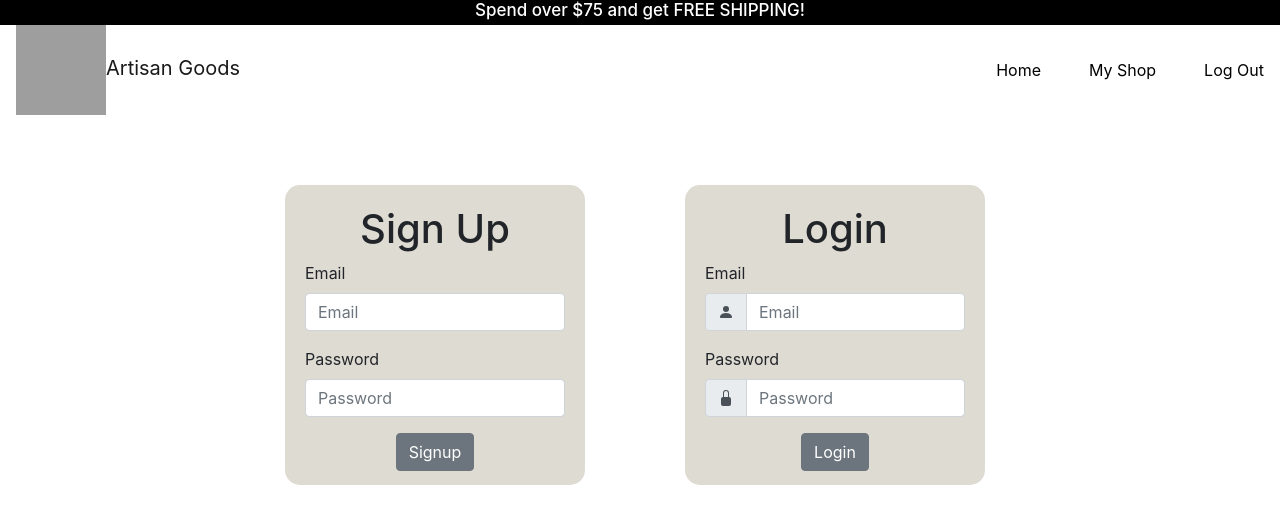
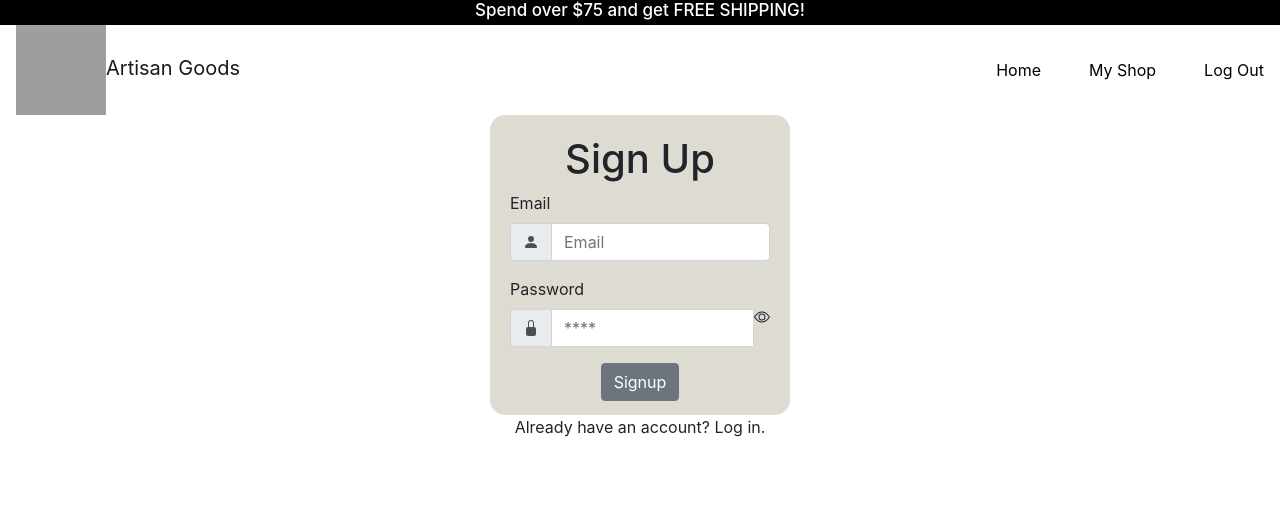
Before and after one commit to Perlerinette/artisan-goods-client, a React (Create React App) app: page /logOut in a window 1280 px wide. Shown: the top 524 px of the page. Built offline with nearby package versions, Linux system fonts and the light colour scheme; grey boxes are pictures that could not be loaded.

Commit message:
toggle form, close button modal working

```diff
--- a/src/App.css
+++ b/src/App.css
@@ -235,18 +235,18 @@
   height: 300px;
   width: 300px;
   background-color: #dedbd2;
-  position: relative;
-  top: 70px;
-  left: 200px;
+  /* position: relative; */
+  /* top: 70px;
+  left: 200px; */
 }
 
 .login {
   height: 300px;
   width: 300px;
   background-color: #dedbd2;
-  position: relative;
-  top: 70px;
-  left: 30px;
+  /* position: relative; */
+  /* top: 70px;
+  left: 30px; */
 }
 
 .auth-container {
--- a/src/auth/Auth.jsx
+++ b/src/auth/Auth.jsx
@@ -1,18 +1,29 @@
-import React from 'react';
-import {Container, Row, Col} from 'reactstrap';
+import React, {useState} from 'react';
+import {Container, Row, Col, Label} from 'reactstrap';
 import Signup from './Signup';
 import Login from './Login';
 
 const Auth = (props) => {
+
+    const [displayLogin, setDisplayLogin] = useState(false);
+    const toggle = () => setDisplayLogin(!displayLogin);
+
     return(
-        <Container className = "auth-container" >
-            <Row>
-                <Col md="6">
+        <Container className = "auth-container align-middle"  >
+            {/* <Row >
+                <Col md="6" >
                     <Signup updateToken={props.updateToken} setUserEmail={props.setUserEmail}/>
                 </Col>
                 <Col md="6" className="login-Col">
                     <Login updateToken={props.updateToken} setUserEmail={props.setUserEmail}/>
                 </Col>
+            </Row> */}
+            <Row className='justify-content-md-center'>
+                {displayLogin ? <Login updateToken={props.updateToken} setUserEmail={props.setUserEmail}/> :
+                        <Signup updateToken={props.updateToken} setUserEmail={props.setUserEmail}/> }
+            </Row>
+            <Row className='justify-content-md-center'>
+                {displayLogin ? <a style={{cursor:'pointer'}} onClick={toggle}>New here? Register.</a>: <a style={{cursor:'pointer'}} onClick={toggle}>Already have an account? Log in.</a>}
             </Row>
         </Container>
     )
--- a/src/auth/Login.jsx
+++ b/src/auth/Login.jsx
@@ -1,6 +1,6 @@
 import React, { useState } from 'react';
 import {Form, FormGroup, Label, Input, Button, InputGroup, InputGroupAddon, InputGroupText} from 'reactstrap';
-import { LockFill, PersonFill } from 'react-bootstrap-icons';
+import { LockFill, PersonFill, Eye, Eyeslash } from 'react-bootstrap-icons';
 import {useHistory} from 'react-router-dom';
 
 const Login = (props) => {
@@ -8,6 +8,8 @@ const Login = (props) => {
     const [email, setEmail] = useState ('');
     const [password, setPassword] = useState('');
     const history = useHistory();
+
+
 
     const handleSubmit = (event) => {
         event.preventDefault();
@@ -34,6 +36,7 @@ const Login = (props) => {
 
           }
 
+
     return(
 
         <div className="login" style={{borderRadius: "15px", padding: "20px"}} >
@@ -54,12 +57,12 @@ const Login = (props) => {
                     <InputGroupAddon addonType="prepend">
                         <InputGroupText><LockFill /></InputGroupText>
                     </InputGroupAddon>
-                  <Input onChange={(e)=>setPassword(e.target.value)} type="password" minLength={'4'} name="password" placeholder="Password" value={password} required/>
+                    <Input onChange={(e)=>setPassword(e.target.value)} type="password" minLength={'4'} name="password" placeholder="****" value={password} required />
                   </InputGroup>
               </FormGroup>
 
               <div className="align-middle text-center">
-              <Button  type="submit" >Login</Button>
+              <Button  type="submit">Login</Button>
               </div>
             </Form>
         </div>
--- a/src/auth/Signup.jsx
+++ b/src/auth/Signup.jsx
@@ -1,5 +1,6 @@
 import React, { useState } from 'react';
-import {Form, FormGroup, Label, Input, Button} from 'reactstrap';
+import {Container, Form, FormGroup, Label, Input, Button, InputGroup, InputGroupAddon, InputGroupText} from 'reactstrap';
+import { LockFill, PersonFill, Eye, EyeSlash } from 'react-bootstrap-icons';
 import {useHistory} from 'react-router-dom';
 
 const Signup = (props) => {
@@ -30,17 +31,28 @@ const Signup = (props) => {
     }
 
     return(
-      <div>
+        <div>
         <div className="signUp" style={{borderRadius: "15px", padding: "20px"}}>
             <h1 style={{textAlign: "center"}}>Sign Up</h1>
             <Form onSubmit={handleSubmit}>
-            <FormGroup>
+                <FormGroup>
                     <Label htmlFor="email">Email</Label>
-                    <Input onChange={(e)=>setEmail(e.target.value)} type="email" name="email" placeholder="Email" value={email} required  />
+                    <InputGroup>
+                        <InputGroupAddon addonType="prepend">
+                            <InputGroupText><PersonFill /></InputGroupText>
+                        </InputGroupAddon>
+                        <Input onChange={(e)=>setEmail(e.target.value)} type="email" name="email" placeholder="Email" value={email} required  />
+                    </InputGroup>
                 </FormGroup>
                 <FormGroup>
                     <Label htmlFor="password">Password</Label>
-                    <Input onChange={(e)=>setPassword(e.target.value)} type="password" minLength={'4'} name="password" placeholder="Password" value={password} required />
+                    <InputGroup>
+                        <InputGroupAddon addonType="prepend">
+                            <InputGroupText><LockFill /></InputGroupText>
+                        </InputGroupAddon>
+                        <Input onChange={(e)=>setPassword(e.target.value)} type="password" minLength={'4'} name="password" placeholder="****" value={password} required/>
+                        <Eye/>
+                    </InputGroup>
                 </FormGroup>
                 <div className="align-middle text-center">
                 <Button className="submitBtn" type="submit">Signup</Button>
--- a/src/products/HomeGalleryParent.jsx
+++ b/src/products/HomeGalleryParent.jsx
@@ -118,7 +118,6 @@ const HomeGalleryParent = (props) => {
     return (
 
         <>
-
         <div className="pageBody">
             <UncontrolledCarousel className="Carousel" items={items} />
         <div className="colorDiv">
--- a/src/products/ProductCreate.jsx
+++ b/src/products/ProductCreate.jsx
@@ -1,26 +1,29 @@
 import React, { useState } from 'react';
-import {Button, Form, FormGroup, Label, Input, FormText} from 'reactstrap';
+import {Button, Form, FormGroup, Label, Input} from 'reactstrap';
 
 const ProductCreate = (props) => {
+
+    //used in case no picture set in the card
+    const photoNoAvail = 'https://www.google.com/url?sa=i&url=https%3A%2F%2Fvcunited.club%2Fno-image-available-2-jpg%2F&psig=AOvVaw3sJr6JBH3tKhVKKDVyWw8L&ust=1614528594709000&source=images&cd=vfe&ved=0CAIQjRxqFwoTCPDCzOy5iu8CFQAAAAAdAAAAABAI';
 
     const [name, setName] = useState('');
     const [price, setPrice] = useState(0);
     const [description, setDescription] = useState('');
-    const [photoURL, setPhotoURL] = useState('');
+    const [photoURL, setPhotoURL] = useState(photoNoAvail);
     const [inStock,setInStock] = useState(true);
     const [publish, setPublish] = useState(true);
 
     /* **********
     CLOUDINARY
     *********** */
-    const [loading, setLoading] = useState(false)
+    const [loading, setLoading] = useState(false);
 
     const uploadImage = async e => {
-    const files = e.target.files
-    const data = new FormData()
-    data.append('file', files[0])
-    data.append('upload_preset', 'artisan-goods-cloudinary')
-    setLoading(true)
+        const files = e.target.files;
+        const data = new FormData();
+        data.append('file', files[0]);
+        data.append('upload_preset', 'artisan-goods-cloudinary');
+        setLoading(true);
         const res = await fetch(
             'https://api.cloudinary.com/v1_1/natescloudinary/image/upload',
             {
@@ -28,10 +31,10 @@ const ProductCreate = (props) => {
                 body: data
             }
         )
-    const file = await res.json()
+        const file = await res.json();
 
-    setPhotoURL(file.secure_url)
-    setLoading(false)
+        setPhotoURL(file.secure_url);
+        setLoading(false);
     }
 
     /* **********
@@ -66,7 +69,7 @@ const ProductCreate = (props) => {
             setPrice(0);
             setDescription('');
             setInStock(true);
-            setPhotoURL('');
+            setPhotoURL(photoNoAvail);
             setPublish(true);
             props.getListOfProducts();
 
@@ -89,51 +92,41 @@ const ProductCreate = (props) => {
                     <Label htmlFor="name">Name</Label>
                     <Input name="name" value={name} onChange={(e) => setName(e.target.value)}/>
                 </FormGroup>
+
                 <FormGroup>
                     <Label htmlFor="price">Price</Label>
                     <Input type="number" min="0" name='price' value={price} onChange={(e) => setPrice(e.target.value)}/>
                 </FormGroup>
+
                 <FormGroup>
                     <Label htmlFor="description">Description</Label>
                     <Input type="textarea" name="description" value={description} onChange={(e) => setDescription(e.target.value)}/>
                 </FormGroup>
-                    {/* START CLOUDINARY          */}
-                    <FormGroup>
-                    <Label htmlFor="photoURL">Upload image</Label>
-                    <Input
-                        type="file"
-                        placeholder="Upload a photo"
-                        onChange={uploadImage}
-                    />
-                    {loading ? (
-                        <h3>Loading...</h3>
-                    ): (
-                        <img src={photoURL} style={{width:   '150px'  }} style={{height:   '150px'  }} />
-                    )}
-                    </FormGroup>
-                    {/* END CLOUDINARY          */}
+
                 <FormGroup >
-                    <legend>Availability</legend>
+                    <Label htmlFor="availability">Availability</Label>
                     <FormGroup check>
-                    <Label htmlFor='availability' check>
+                    <Label check>
                         <Input type="radio" name="availability" value='inStock' defaultchecked onChange={(e) => onValueChange(e)}/>{' '}
                         In Stock
                     </Label>
                     </FormGroup>
                     <FormGroup check>
                     <Label check>
-                        <Input type="radio" name="availability" value='OutOfStock'  onChange={(e) => onValueChange(e)}/>{' '}
+                        <Input type="radio" name="availability" value='OutOfStock'  onChange={(e) => onValueChange(e)}/>
                         Out of Stock
                     </Label>
                     </FormGroup>
                 </FormGroup>
-                {/* <FormGroup>
+
+                {/* START CLOUDINARY          */}
+                <FormGroup>
                     <Label htmlFor="photoURL">Upload image</Label>
-                    <Input type="file" accept='image/*' name="file" value={photoURL} onChange={(e) => setPhotoURL(e.target.value)}  />
-                    <FormText color="muted">
-                    Upload any image file.
-                    </FormText>
-                </FormGroup> */}
+                    <Input type="file" placeholder="Upload a photo" onChange={uploadImage}/>
+                    {loading ? <h6>Loading...</h6> : <img src={photoURL} style={{width:'150px'}} style={{height:'150px'}} /> }
+                    </FormGroup>
+                    {/* END CLOUDINARY          */}
+
                 {/* <FormGroup check>
                     <Label htmlFor='publish' check>
                     <Input type="checkbox" value={publish} onChange={(e) => setPublish(e.target.value)} />{' '}
@@ -141,7 +134,7 @@ const ProductCreate = (props) => {
                     </Label>
                 </FormGroup> */}
                 <br />
-                <Button type="submit">List it!</Button>
+                <Button disabled={loading} type="submit">List it!</Button>
             </Form>
         </>
      );
--- a/src/products/ProductEdit.jsx
+++ b/src/products/ProductEdit.jsx
@@ -1,5 +1,5 @@
 import React, { useState, useEffect } from 'react';
-import {Button, Form, FormGroup, Label, Input, FormText, Modal, ModalHeader, ModalBody} from 'reactstrap';
+import {Button, Form, FormGroup, Label, Input, Modal, ModalHeader, ModalBody, ModalFooter} from 'reactstrap';
 
 
 
@@ -15,17 +15,23 @@ const ProductEdit = (props) => {
 
     const [isChecked, setIsChecked] = useState(false);
 
+    //to close modal form in case we change our mind
+    const [modal, setModal] = useState(false);
+    const toggle = () => setModal(!modal);
+    const closeButton = <button className="close" onClick={toggle}>&times;</button>;
+
+
     /* **********
     CLOUDINARY
     *********** */
-const [loading, setLoading] = useState(false)
+    const [loading, setLoading] = useState(false);
 
     const uploadImage = async e => {
-        const files = e.target.files
-        const data = new FormData()
-        data.append('file', files[0])
-        data.append('upload_preset', 'artisan-goods-cloudinary')
-        setLoading(true)
+        const files = e.target.files;
+        const data = new FormData();
+        data.append('file', files[0]);
+        data.append('upload_preset', 'artisan-goods-cloudinary');
+        setLoading(true);
         const res = await fetch(
             'https://api.cloudinary.com/v1_1/natescloudinary/image/upload',
             {
@@ -33,10 +39,10 @@ const [loading, setLoading] = useState(false)
                 body: data
             }
         )
-        const file = await res.json()
+        const file = await res.json();
 
-        setEditPhotoURL(file.secure_url)
-        setLoading(false)
+        setEditPhotoURL(file.secure_url);
+        setLoading(false);
     }
 
     /* **********
@@ -84,10 +90,13 @@ const [loading, setLoading] = useState(false)
 
     return (
         <>
-        <Modal isOpen={true}>
-             <ModalHeader>Edit your product</ModalHeader>
+        <Modal isOpen={true} toggle={toggle}>
+             {/* <ModalHeader>Edit your product </ModalHeader> */}
+             <Form onSubmit={productUpdate}>
+                <ModalHeader close={closeButton} toggle={toggle}>
+                    Edit your product
+                </ModalHeader>
                 <ModalBody>
-                <Form onSubmit={productUpdate}>
                     <FormGroup>
                         <Label htmlFor="name">Edit name</Label>
                         <Input name="name" value={editName} onChange={(e) => setEditName(e.target.value)}/>
@@ -97,59 +106,49 @@ const [loading, setLoading] = useState(false)
                         <Label htmlFor="price">Edit price</Label>
                         <Input type="number" min="0" name='price' value={editPrice} onChange={(e) => setEditPrice(e.target.value)}/>
                     </FormGroup>
+
                     <FormGroup>
                         <Label htmlFor="description">Edit description</Label>
                         <Input type="textarea" name="description" value={editDescription} onChange={(e) => setEditDescription(e.target.value)}/>
                     </FormGroup>
-            {/* START CLOUDINARY          */}
-            <FormGroup>
-            <Label htmlFor="photoURL">Upload image</Label>
-            <Input
-                type="file"
-                placeholder="Upload a photo"
-                onChange={uploadImage}
-
-            />
-            {loading ? (
-                <h3>Loading...</h3>
-            ): (
-                <img src={editPhotoURL} style={{width:   '150px'  }} style={{height:   '150px'  }} />
-            )}
-            </FormGroup>
-            {/* END CLOUDINARY          */}
 
                     <FormGroup >
-                        <legend>Edit availability</legend>
+                    <Label htmlFor='availability'>Availability</Label >
                     <FormGroup check>
-                        <Label htmlFor='availability' check>
+                    <Label check>
                         <Input type="radio" name="availability" value='inStock' defaultchecked={isChecked} onChange={(e) => onValueChange(e)}/>{' '}
                         In Stock
                     </Label>
                     </FormGroup>
                     <FormGroup check>
                     <Label check>
-                            <Input type="radio" name="availability" value='OutOfStock' onChange={(e) => onValueChange(e)}/>{' '}
+                        <Input type="radio" name="availability" value='OutOfStock' onChange={(e) => onValueChange(e)}/>
                         Out of Stock
                     </Label>
                     </FormGroup>
                 </FormGroup>
-                     {/* <FormGroup>
+
+                {/* START CLOUDINARY          */}
+                <FormGroup>
                     <Label htmlFor="photoURL">Upload image</Label>
-                         <Input type="file" accept='image/*' name="file" value={editPhotoURL} onChange={(e) => setEditPhotoURL(e.target.value)}  />
-                         <FormText color="muted">
-                         Upload any image file.
-                         </FormText>
-                     </FormGroup> */}
+                    <Input type="file" placeholder="Upload a photo" onChange={uploadImage}/>
+                    {loading ? <h6>Loading...</h6> : <img src={editPhotoURL} style={{width:   '150px'  }} style={{height:   '150px'  }} />}
+                </FormGroup>
+                {/* END CLOUDINARY          */}
+
+
                 {/* <FormGroup check>
                     <Label htmlFor='publish' check>
                     <Input type="checkbox" value={editPublish} onChange={(e) => setEditPublish(e.target.value)} />{' '}
                     Publish?
                     </Label>
                 </FormGroup> */}
-                     <br />
-                     <Button type="submit">Update!</Button>
+
+            </ModalBody>
+            <ModalFooter style={{justifyContent: 'center'}}>
+                <Button disableonClick={toggle} type="submit">Update!</Button>
+            </ModalFooter>
             </Form>
-             </ModalBody>
         </Modal>
         </>
      );
```
Lines whose indentation alone changed are shown as unchanged.
